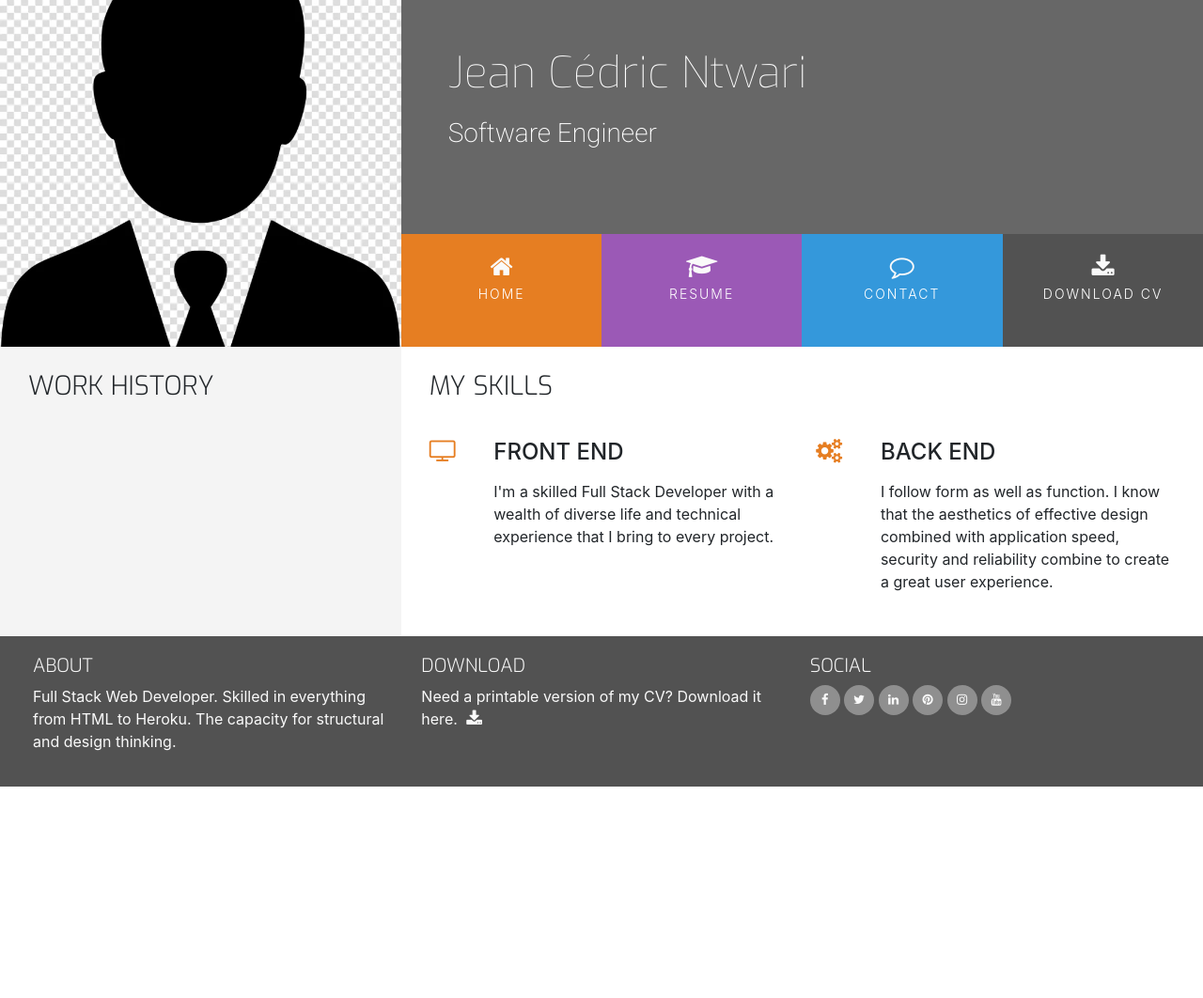
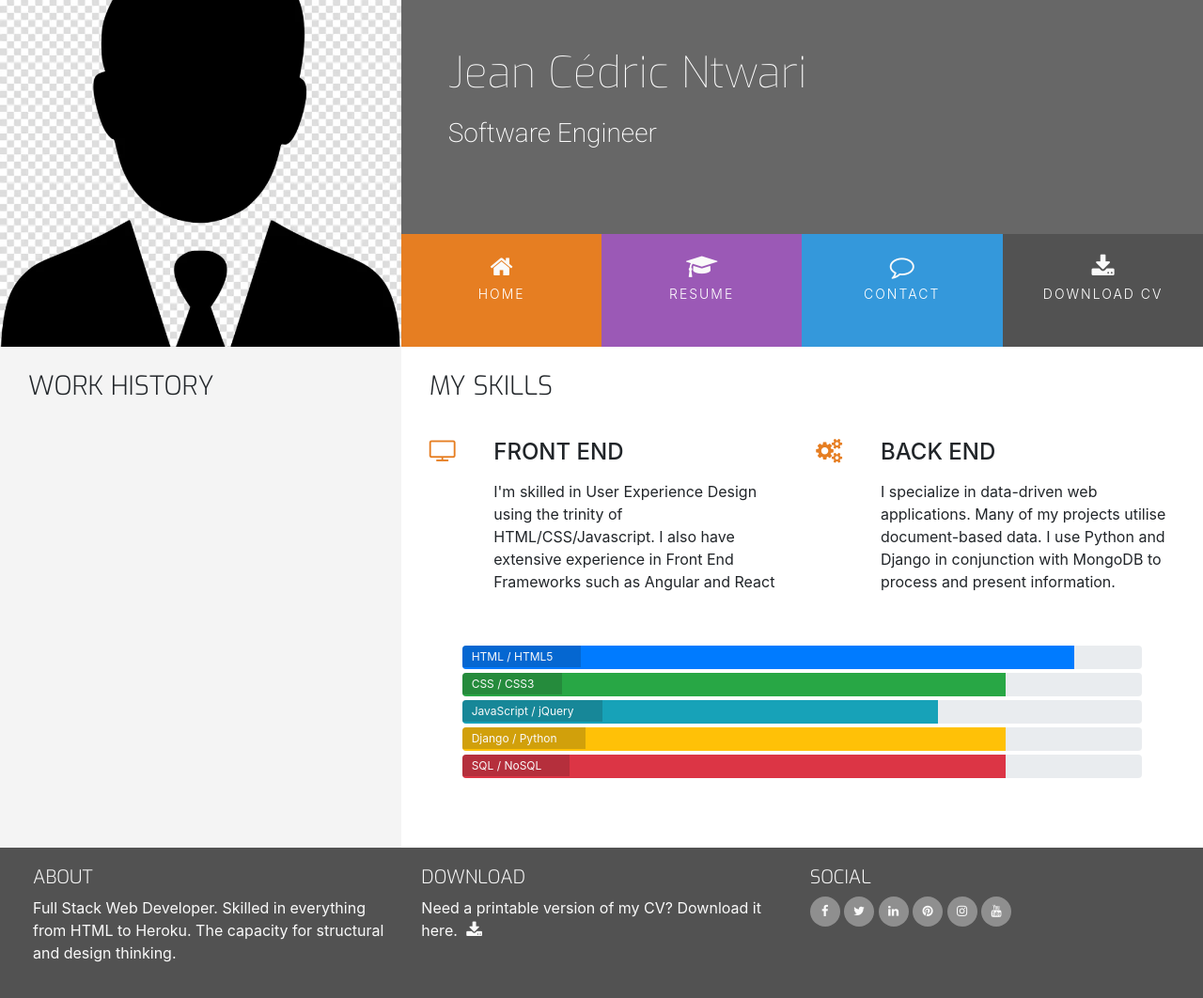
Before and after one commit to CedricNtwari/bootstrap-mini-project, a plain HTML site: page resume.html in a window 1280 px wide. Shown: the whole page at 94% size. Before the commit the page ends 837 px from the top, so only its background shows below. Drawn offline with nearby package versions, Linux system fonts and the light colour scheme.

Commit message:
style my skills content

```diff
--- a/assets/css/style.css
+++ b/assets/css/style.css
@@ -260,3 +260,24 @@ footer {
     position: relative;
     width: 60%;
 }
+
+/* ----------------------------------------Skills */
+
+.progress {
+    position: relative;
+    height: 25px;
+    margin-bottom: 4px;
+}
+
+.progress-type {
+    position: absolute;
+    left: 0px;
+    font-weight: 400;
+    padding: 3px 30px 2px 10px;
+    color: #fafafa;
+    background-color: rgba(25, 25, 25, 0.2);
+}
+
+.progress-section {
+    margin: 40px 20px;
+}
--- a/resume.html
+++ b/resume.html
@@ -86,8 +86,9 @@
                 <div class="col-10">
                   <h4 class="three-reasons-heading uppercase">Front End</h4>
                   <p>
-                    I'm a skilled Full Stack Developer with a wealth of diverse life and technical
-                    experience that I bring to every project.
+                    I'm skilled in User Experience Design using the trinity of HTML/CSS/Javascript.
+                    I also have extensive experience in Front End Frameworks such as Angular and
+                    React
                   </p>
                 </div>
               </div>
@@ -100,11 +101,80 @@
                 <div class="col-10">
                   <h4 class="three-reasons-heading uppercase">Back End</h4>
                   <p>
-                    I follow form as well as function. I know that the aesthetics of effective
-                    design combined with application speed, security and reliability combine to
-                    create a great user experience.
+                    I specialize in data-driven web applications. Many of my projects utilise
+                    document-based data. I use Python and Django in conjunction with MongoDB to
+                    process and present information.
                   </p>
                 </div>
+              </div>
+            </div>
+          </div>
+          <div class="row progress-section">
+            <div class="col">
+              <div class="progress">
+                <div
+                  class="progress-bar"
+                  role="progressbar"
+                  aria-valuenow="90"
+                  aria-valuemin="0"
+                  aria-valuemax="100"
+                  style="width: 90%"
+                >
+                  <span class="sr-only">90% complete</span>
+                </div>
+                <span class="progress-type">HTML / HTML5</span>
+              </div>
+              <div class="progress">
+                <div
+                  class="progress-bar bg-success"
+                  role="progressbar"
+                  aria-valuenow="80"
+                  aria-valuemin="0"
+                  aria-valuemax="100"
+                  style="width: 80%"
+                >
+                  <span class="sr-only">80% complete</span>
+                </div>
+                <span class="progress-type">CSS / CSS3</span>
+              </div>
+              <div class="progress">
+                <div
+                  class="progress-bar bg-info"
+                  role="progressbar"
+                  aria-valuenow="70"
+                  aria-valuemin="0"
+                  aria-valuemax="100"
+                  style="width: 70%"
+                >
+                  <span class="sr-only">70% complete</span>
+                </div>
+                <span class="progress-type">JavaScript / jQuery</span>
+              </div>
+              <div class="progress">
+                <div
+                  class="progress-bar bg-warning"
+                  role="progressbar"
+                  aria-valuenow="80"
+                  aria-valuemin="0"
+                  aria-valuemax="100"
+                  style="width: 80%"
+                >
+                  <span class="sr-only">80% complete</span>
+                </div>
+                <span class="progress-type">Django / Python</span>
+              </div>
+              <div class="progress">
+                <div
+                  class="progress-bar bg-danger"
+                  role="progressbar"
+                  aria-valuenow="80"
+                  aria-valuemin="0"
+                  aria-valuemax="100"
+                  style="width: 80%"
+                >
+                  <span class="sr-only">80% complete</span>
+                </div>
+                <span class="progress-type">SQL / NoSQL</span>
               </div>
             </div>
           </div>
```
